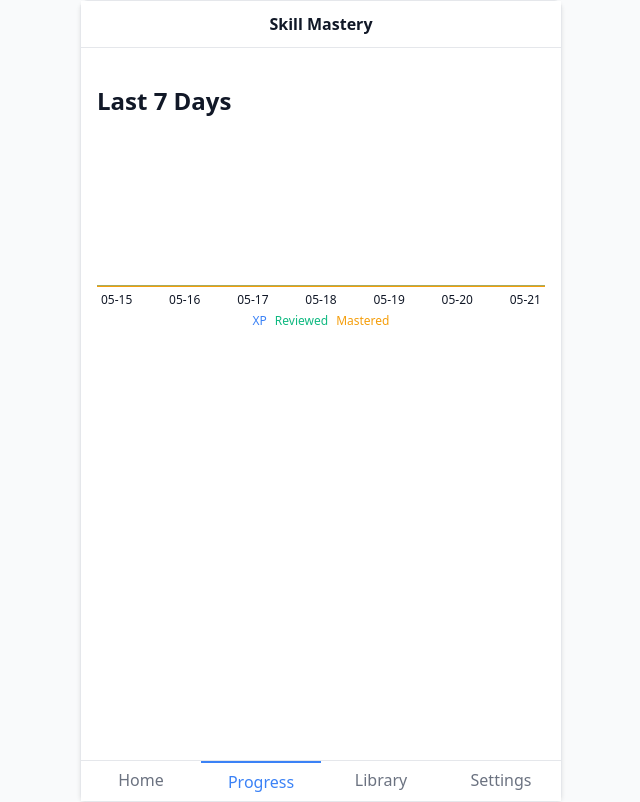
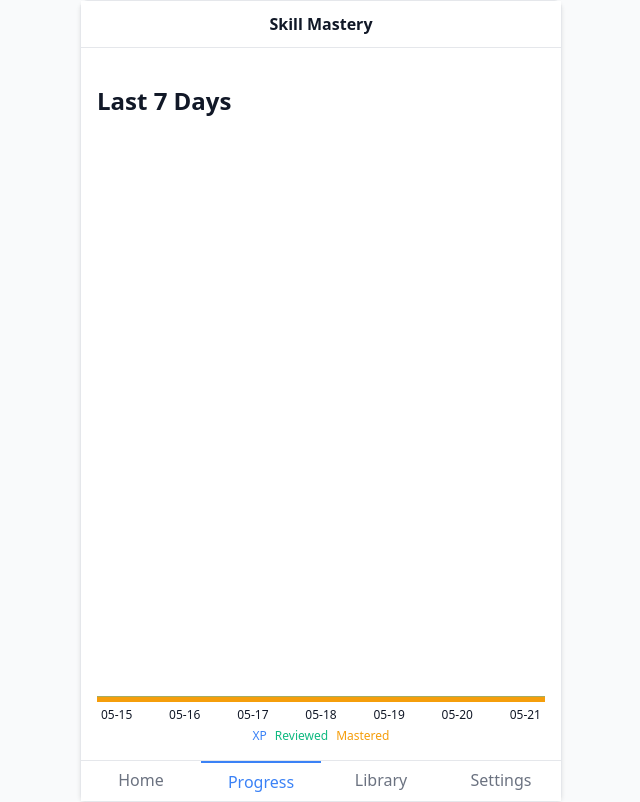
Before and after one commit to AHartNtkn/SkillMaster, a React (Vite) app: page / in a window 1280 px wide. Both pictures are taken after a click on the element "Progress". Shown: the whole page, without its empty margins (319-959 px from the left). Built offline with nearby package versions, Linux system fonts and the light colour scheme; what ts-fsrs would draw is missing.

Commit message:
fill screen vertically

```diff
--- a/src/App.tsx
+++ b/src/App.tsx
@@ -349,9 +349,9 @@ export default function App() {
   }
 
   return (
-    <div className="app">
+    <div className="app" style={{ display: 'flex', flexDirection: 'column', minHeight: '100vh' }}>
       <header>Skill Mastery</header>
-      <div className="content">
+      <div className="content" style={{ display: 'flex', flexDirection: 'column', flexGrow: 1 }}>
         {screen === 'home' && (
           <div>
             <h2>Dashboard</h2>
--- a/src/ProgressChart.tsx
+++ b/src/ProgressChart.tsx
@@ -123,10 +123,14 @@ export default function ProgressChart() {
   }
 
   return (
-    <div>
+    <div style={{ display: 'flex', flexDirection: 'column', height: '100%' }}>
       <h2>Last 7 Days</h2>
-      <div className="line-chart">
-        <svg viewBox="0 0 100 100" preserveAspectRatio="none">
+      <div className="line-chart" style={{ flexGrow: 1, position: 'relative' }}>
+        <svg
+          viewBox="0 0 100 100"
+          preserveAspectRatio="none"
+          style={{ position: 'absolute', top: 0, left: 0, width: '100%', height: '100%' }}
+        >
           <polyline className="xp-line" points={makePoints('xp')} />
           <polyline className="reviewed-line" points={makePoints('reviewed')} />
           <polyline className="mastered-line" points={makePoints('mastered')} />
```
